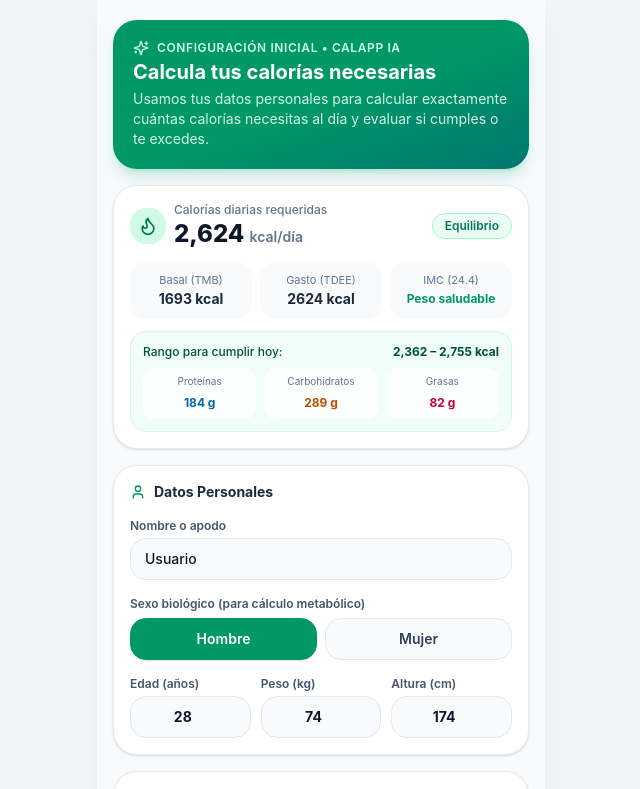
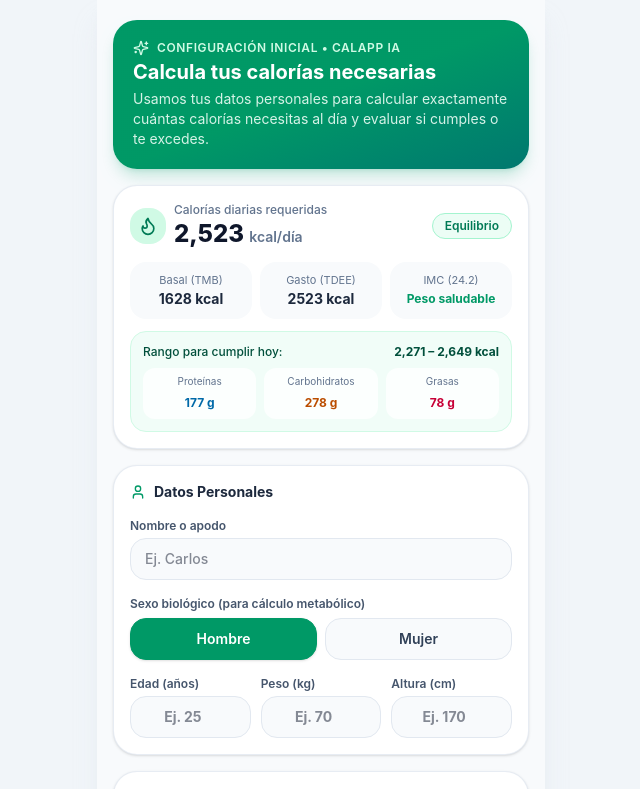
Before and after one commit to Rattlesnakez/CalApp, a React (Vite) app: page / in a window 1280 px wide. Shown: the top 789 px of the page, without its empty margins (319-959 px from the left). Built offline with nearby package versions, Linux system fonts and the light colour scheme; no server answers.

Commit message:
Fix initial onboarding placeholders and empty numeric inputs

```diff
--- a/src/components/OnboardingOrProfileView.tsx
+++ b/src/components/OnboardingOrProfileView.tsx
@@ -37,6 +37,21 @@ export const OnboardingOrProfileView: React.FC<OnboardingOrProfileViewProps> = (
   onSaveProfile,
 }) => {
   const [draft, setDraft] = useState<UserProfile>(profile);
+  const [nameInput, setNameInput] = useState<string>(() =>
+    isInitialOnboarding || profile.name === 'Usuario' ? '' : profile.name
+  );
+  const [ageInput, setAgeInput] = useState<string>(() =>
+    isInitialOnboarding ? '' : String(profile.age)
+  );
+  const [weightInput, setWeightInput] = useState<string>(() =>
+    isInitialOnboarding ? '' : String(profile.weightKg)
+  );
+  const [heightInput, setHeightInput] = useState<string>(() =>
+    isInitialOnboarding ? '' : String(profile.heightCm)
+  );
+  const [customTargetInput, setCustomTargetInput] = useState<string>(() =>
+    profile.customCalorieTarget ? String(profile.customCalorieTarget) : ''
+  );
   const [useCustomTarget, setUseCustomTarget] = useState<boolean>(
     Boolean(profile.customCalorieTarget)
   );
@@ -47,16 +62,26 @@ export const OnboardingOrProfileView: React.FC<OnboardingOrProfileViewProps> = (
 
   useEffect(() => {
     setDraft(profile);
+    setNameInput(
+      isInitialOnboarding || profile.name === 'Usuario' ? '' : profile.name
+    );
+    setAgeInput(isInitialOnboarding ? '' : String(profile.age));
+    setWeightInput(isInitialOnboarding ? '' : String(profile.weightKg));
+    setHeightInput(isInitialOnboarding ? '' : String(profile.heightCm));
+    setCustomTargetInput(
+      profile.customCalorieTarget ? String(profile.customCalorieTarget) : ''
+    );
     setUseCustomTarget(Boolean(profile.customCalorieTarget));
-  }, [profile]);
+  }, [profile, isInitialOnboarding]);
 
   const effectiveProfile: UserProfile = {
     ...draft,
-    age: Math.max(12, Math.min(100, Number(draft.age) || 25)),
-    weightKg: Math.max(30, Math.min(250, Number(draft.weightKg) || 70)),
-    heightCm: Math.max(110, Math.min(230, Number(draft.heightCm) || 170)),
+    name: nameInput.trim() || 'Usuario',
+    age: Math.max(12, Math.min(100, Number(ageInput) || 28)),
+    weightKg: Math.max(30, Math.min(250, Number(weightInput) || 70)),
+    heightCm: Math.max(110, Math.min(230, Number(heightInput) || 170)),
     customCalorieTarget: useCustomTarget
-      ? Math.max(800, Number(draft.customCalorieTarget) || 2000)
+      ? Math.max(800, Number(customTargetInput) || 2000)
       : null,
   };
 
@@ -75,7 +100,7 @@ export const OnboardingOrProfileView: React.FC<OnboardingOrProfileViewProps> = (
     saveGeminiApiKey(apiKeyInput);
     onSaveProfile({
       ...effectiveProfile,
-      name: draft.name.trim() || 'Usuario',
+      name: nameInput.trim() || 'Usuario',
       onboardingCompleted: true,
     });
     if (!isInitialOnboarding) {
@@ -192,8 +217,8 @@ export const OnboardingOrProfileView: React.FC<OnboardingOrProfileViewProps> = (
           </label>
           <input
             type="text"
-            value={draft.name}
-            onChange={(e) => setDraft({ ...draft, name: e.target.value })}
+            value={nameInput}
+            onChange={(e) => setNameInput(e.target.value)}
             placeholder="Ej. Carlos"
             className="w-full rounded-2xl border border-slate-200 bg-slate-50 px-3.5 py-2.5 text-sm font-medium text-slate-900 focus:border-emerald-500 focus:bg-white focus:outline-none"
           />
@@ -236,12 +261,12 @@ export const OnboardingOrProfileView: React.FC<OnboardingOrProfileViewProps> = (
             </label>
             <input
               type="number"
+              inputMode="numeric"
               min={12}
               max={100}
-              value={draft.age}
-              onChange={(e) =>
-                setDraft({ ...draft, age: Number(e.target.value) })
-              }
+              value={ageInput}
+              onChange={(e) => setAgeInput(e.target.value)}
+              placeholder="Ej. 25"
               className="w-full rounded-2xl border border-slate-200 bg-slate-50 px-3 py-2.5 text-sm font-bold text-slate-900 text-center focus:border-emerald-500 focus:bg-white focus:outline-none"
             />
           </div>
@@ -251,13 +276,13 @@ export const OnboardingOrProfileView: React.FC<OnboardingOrProfileViewProps> = (
             </label>
             <input
               type="number"
+              inputMode="decimal"
               min={30}
               max={250}
-              step="0.5"
-              value={draft.weightKg}
-              onChange={(e) =>
-                setDraft({ ...draft, weightKg: Number(e.target.value) })
-              }
+              step="any"
+              value={weightInput}
+              onChange={(e) => setWeightInput(e.target.value)}
+              placeholder="Ej. 70"
               className="w-full rounded-2xl border border-slate-200 bg-slate-50 px-3 py-2.5 text-sm font-bold text-slate-900 text-center focus:border-emerald-500 focus:bg-white focus:outline-none"
             />
           </div>
@@ -267,12 +292,12 @@ export const OnboardingOrProfileView: React.FC<OnboardingOrProfileViewProps> = (
             </label>
             <input
               type="number"
+              inputMode="numeric"
               min={110}
               max={230}
-              value={draft.heightCm}
-              onChange={(e) =>
-                setDraft({ ...draft, heightCm: Number(e.target.value) })
-              }
+              value={heightInput}
+              onChange={(e) => setHeightInput(e.target.value)}
+              placeholder="Ej. 170"
               className="w-full rounded-2xl border border-slate-200 bg-slate-50 px-3 py-2.5 text-sm font-bold text-slate-900 text-center focus:border-emerald-500 focus:bg-white focus:outline-none"
             />
           </div>
@@ -372,8 +397,8 @@ export const OnboardingOrProfileView: React.FC<OnboardingOrProfileViewProps> = (
               onChange={(e) => {
                 const checked = e.target.checked;
                 setUseCustomTarget(checked);
-                if (checked && !draft.customCalorieTarget) {
-                  setDraft({ ...draft, customCalorieTarget: targetCalories });
+                if (checked && !customTargetInput) {
+                  setCustomTargetInput(String(targetCalories));
                 }
               }}
               className="h-4 w-4 accent-emerald-600 rounded"
@@ -383,16 +408,13 @@ export const OnboardingOrProfileView: React.FC<OnboardingOrProfileViewProps> = (
             <div className="mt-2 flex items-center gap-2">
               <input
                 type="number"
+                inputMode="numeric"
                 min={800}
                 max={6000}
                 step={50}
-                value={draft.customCalorieTarget ?? targetCalories}
-                onChange={(e) =>
-                  setDraft({
-                    ...draft,
-                    customCalorieTarget: Number(e.target.value),
-                  })
-                }
+                value={customTargetInput}
+                onChange={(e) => setCustomTargetInput(e.target.value)}
+                placeholder={String(targetCalories)}
                 className="w-full rounded-2xl border border-emerald-300 bg-emerald-50/40 px-3.5 py-2 text-sm font-bold text-slate-900 focus:border-emerald-600 focus:outline-none"
               />
               <span className="text-xs font-semibold text-slate-500 shrink-0">
--- a/src/components/PhotoScannerModal.tsx
+++ b/src/components/PhotoScannerModal.tsx
@@ -697,10 +697,15 @@ export const PhotoScannerModal: React.FC<PhotoScannerModalProps> = ({
                     <div className="flex items-center gap-1.5 shrink-0">
                       <input
                         type="number"
+                        inputMode="numeric"
                         min={0}
-                        value={item.calories}
+                        value={item.calories === 0 ? '' : item.calories}
+                        placeholder="0"
                         onChange={(e) =>
-                          handleUpdateItemCalories(idx, Number(e.target.value))
+                          handleUpdateItemCalories(
+                            idx,
+                            e.target.value === '' ? 0 : Number(e.target.value)
+                          )
                         }
                         className="w-16 rounded-xl border border-slate-200 bg-slate-50 px-2 py-1.5 text-xs font-extrabold text-right text-slate-900"
                       />
```
